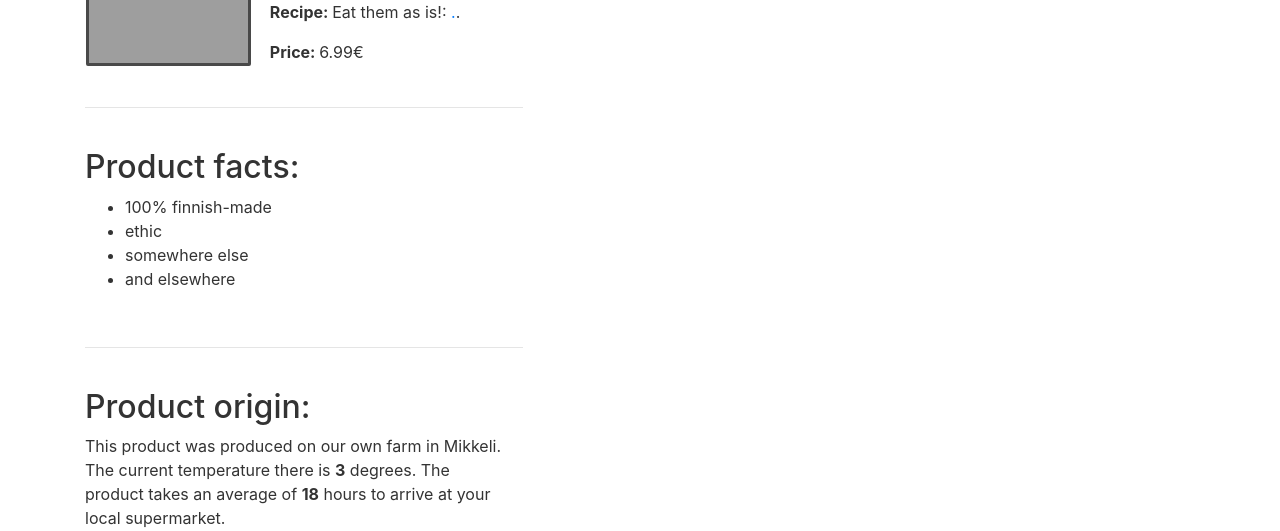
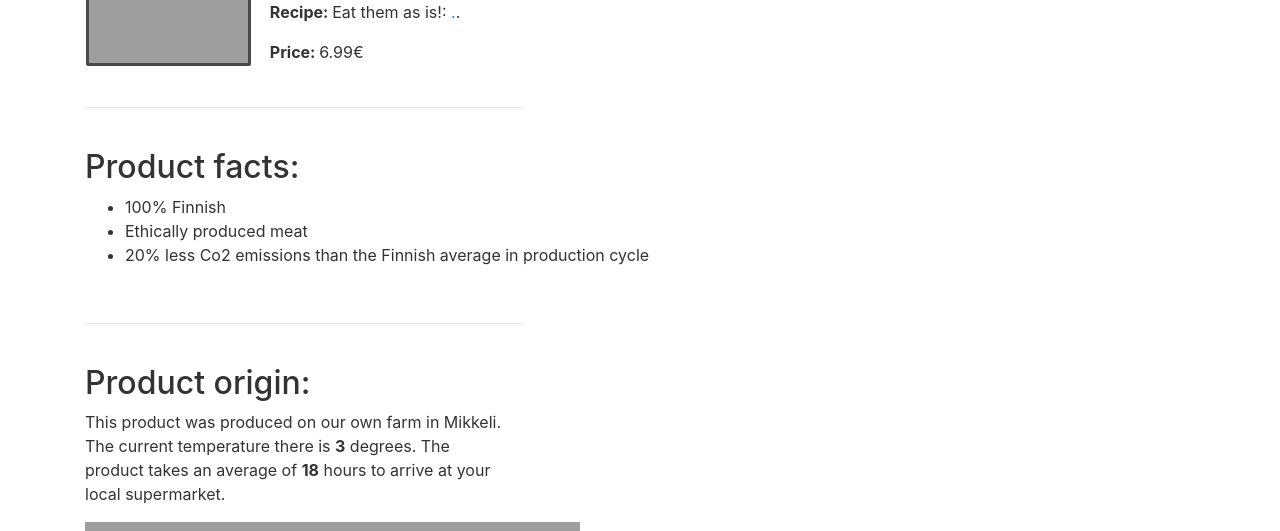
Before and after one commit to atreyaray/junction-2020-hkscan, a Django app: page /chicken in a window 1280 px wide. Shown: the part 252-783 px from the top of the page. Run offline with Django 3.2, Linux system fonts and the light colour scheme; some libraries are stand-ins or nearby versions; grey boxes are pictures that could not be loaded.

Commit message:
added descriptions

```diff
--- a/hello/templates/hello/base.html
+++ b/hello/templates/hello/base.html
@@ -14,7 +14,7 @@
     <!-- <link rel="stylesheet" type="text/css" href ="{% static 'hello/main.css' %}"> -->
 
     {% if title %}
-      <title>Junction dashboard - {{ title }}</title>
+      <title>HKScan dashboard </title>
     {% else %}
       <title>Junction dashboard</title>
     {% endif %}
--- a/hello/templates/hello/chicken.html
+++ b/hello/templates/hello/chicken.html
@@ -38,10 +38,9 @@
     </br>
     <h2>Product facts:</h2>
     <ul>
-      <li>100% finnish-made</li>
-      <li>ethic</li>
-      <li>somewhere else</li>
-      <li>and elsewhere</li>
+      <li>100% Finnish</li>
+      <li>Ethically produced meat</li>
+      <li>20% less Co2 emissions than the Finnish average in production cycle</li>
     </ul>
     </br>
     <hr style="width:60%;text-align:left;margin-left:0">
@@ -56,16 +55,16 @@
     </br>
 
     <h5>Broiler Water Use Percent per Farm:</h5>
-    <p style="width: 500px;">The farm this product was produced on has contributed 16.8% of the total CO2 produced by the production, which is n less than average.</p>
+    <p style="width: 500px;">The farm this product was produced on has contributed to 9.3% of the total water usage in Broiler production.</p>
     <iframe  style="zoom: 0.45" width="900" height="800" frameborder="0" scrolling="no" src="//plotly.com/~tuantnguyen/20.embed"></iframe>
 
     <h5>Average CO2 and Water footprints over farms for broilers:</h5>
-    <p style="width: 500px;">The farm this product was produced on has contributed 16.8% of the total CO2 produced by the production, which is n less than average.</p>
+    <p style="width: 500px;">The farm this product was produced on has contributed 16.8% of the total CO2 produced by the production, which is 5% less than average.</p>
     <iframe style="zoom: 0.45" width="900" height="800" frameborder="0" scrolling="no" src="//plotly.com/~tuantnguyen/30.embed"></iframe>
     </br>
 
     <h5>Average CO2 emission of countries for broiler:</h5>
-    <p style="width: 500px;">The farm this product was produced on has contributed 16.8% of the total CO2 produced by the production, which is n less than average.</p>
+    <p style="width: 500px;">The farm this product was produced on has contributed 16.8% of the total CO2 produced by the production, which is 50% less than average.</p>
     <iframe style="zoom: 0.45" width="900" height="800" frameborder="0" scrolling="no" src="//plotly.com/~tuantnguyen/36.embed"></iframe>
 
 
```
Also changed, not shown: hello/templates/hello/beef.html (+6 -7 lines), hello/templates/hello/pork.html (+8 -8 lines), db.sqlite3.
